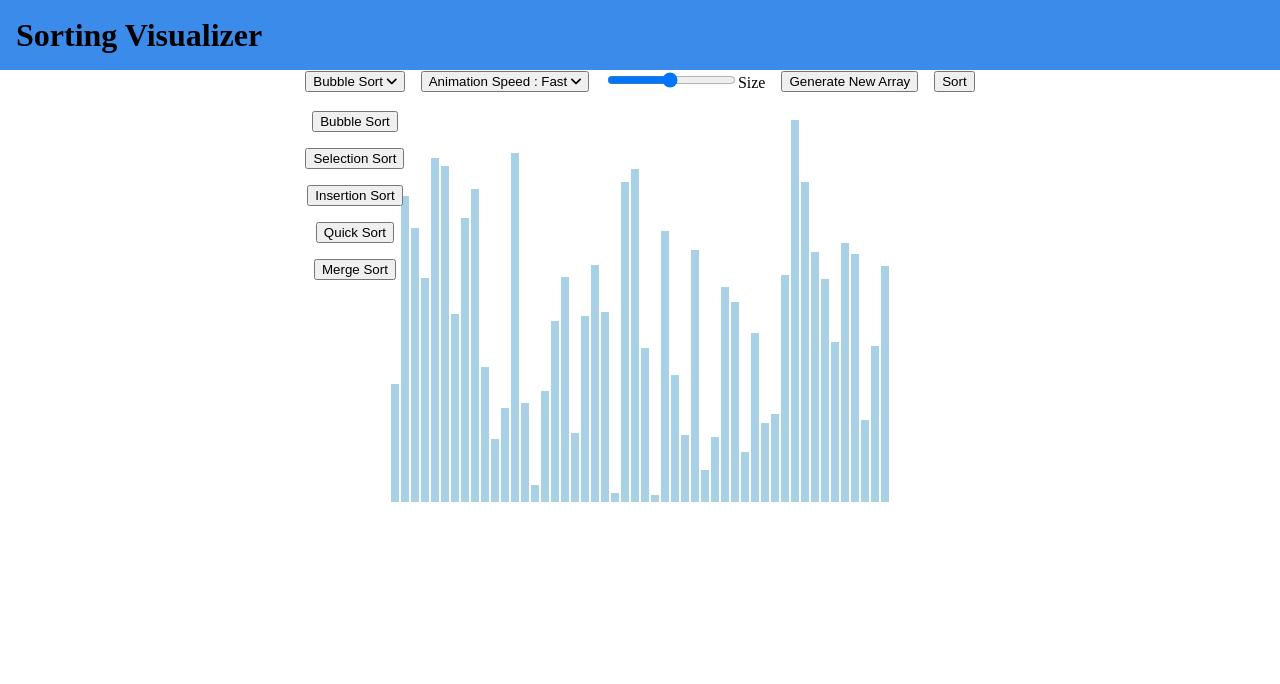
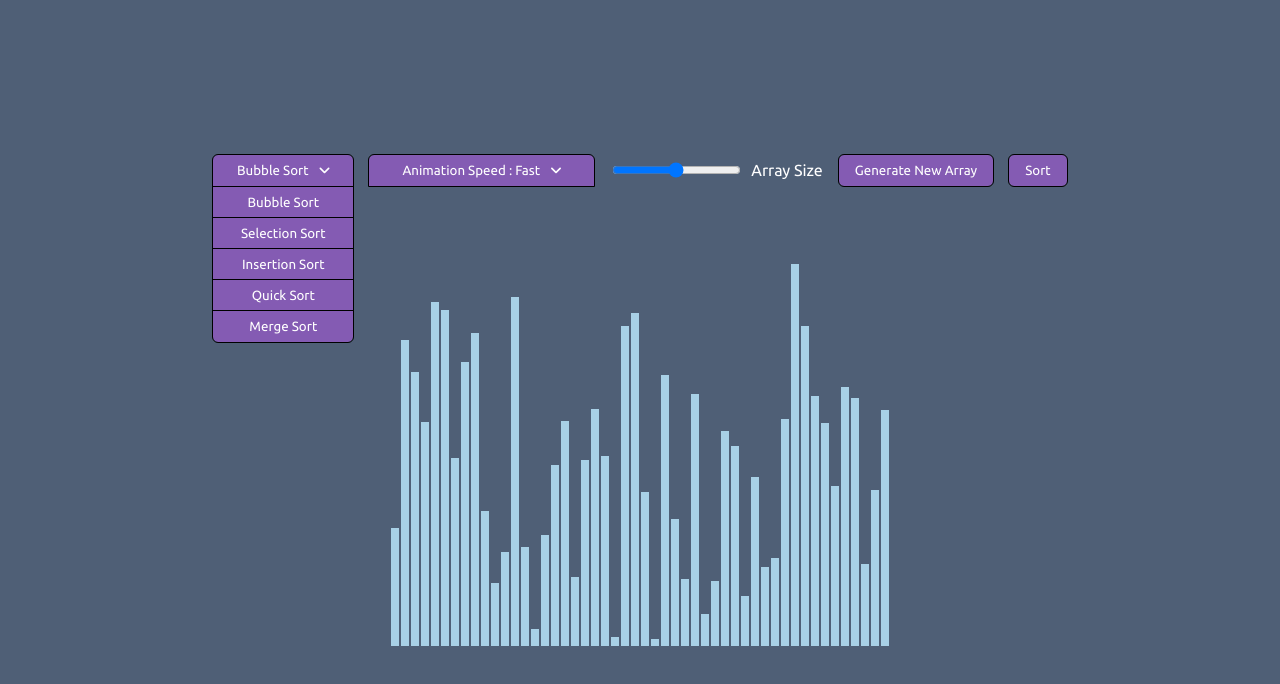
Before and after one commit to YouX24/Sorting-Algo-Visualizer, a React (Create React App) app: page / in a window 1280 px wide. Both pictures are taken after a click on the button "Bubble Sort". Shown: the top 684 px of the page. Built offline with nearby package versions, Linux system fonts and the light colour scheme.

Commit message:
added styling

```diff
--- a/public/index.html
+++ b/public/index.html
@@ -5,6 +5,9 @@
   <meta http-equiv="X-UA-Compatible" content="IE=edge">
   <meta name="viewport" content="width=device-width, initial-scale=1.0">
   <link rel="stylesheet" href="https://cdnjs.cloudflare.com/ajax/libs/font-awesome/6.0.0/css/all.min.css" integrity="sha512-9usAa10IRO0HhonpyAIVpjrylPvoDwiPUiKdWk5t3PyolY1cOd4DSE0Ga+ri4AuTroPR5aQvXU9xC6qOPnzFeg==" crossorigin="anonymous" referrerpolicy="no-referrer" />
+  <link rel="preconnect" href="https://fonts.googleapis.com">
+  <link rel="preconnect" href="https://fonts.gstatic.com" crossorigin>
+  <link href="https://fonts.googleapis.com/css2?family=Ubuntu:wght@400;500;700&display=swap" rel="stylesheet">
   <title>Sorting Algorithm Visualizer</title>
 </head>
 <body>
--- a/src/App.js
+++ b/src/App.js
@@ -1,11 +1,9 @@
 import React from 'react';
-import Header from './components/Header'
 import Graph from './components/Graph';
 
 const App = () => {
   return (
     <div>
-      <Header/>
       <Graph/>
     </div>
   )
--- a/src/components/Graph.js
+++ b/src/components/Graph.js
@@ -13,19 +13,49 @@ const Graph = () => {
     const [arraySize, setArraySize] = useState(50);
 
     const disableBtns = () => {
-        document.getElementById('algo-btn').disabled = true;
-        document.getElementById('gen-new-array-btn').disabled = true;
-        document.getElementById('sort-btn').disabled = true;
-        document.getElementById('speed-btn').disabled = true;
-        document.getElementById('size-slider').disabled = true;
+        const algoBtn = document.getElementById('algo-btn');
+        const genNewArrayBtn = document.getElementById('gen-new-array-btn');
+        const sortBtn = document.getElementById('sort-btn');
+        const speedBtn = document.getElementById('speed-btn');
+        const sizeSlider = document.getElementById('size-slider');
+
+        algoBtn.disabled = true;
+        genNewArrayBtn.disabled = true;
+        sortBtn.disabled = true;
+        speedBtn.disabled = true;
+        sizeSlider.disabled = true;
+
+        algoBtn.classList.remove('active-btn');
+        algoBtn.classList.add('inactive-btn');
+        genNewArrayBtn.classList.remove('active-btn');
+        genNewArrayBtn.classList.add('inactive-btn');
+        sortBtn.classList.remove('active-btn');
+        sortBtn.classList.add('inactive-btn');
+        speedBtn.classList.remove('active-btn');
+        speedBtn.classList.add('inactive-btn');
     }
 
     const enableBtns = () => {
-        document.getElementById('algo-btn').disabled = false;
-        document.getElementById('gen-new-array-btn').disabled = false;
-        document.getElementById('sort-btn').disabled = false;
-        document.getElementById('speed-btn').disabled = false;
-        document.getElementById('size-slider').disabled = false;
+        const algoBtn = document.getElementById('algo-btn');
+        const genNewArrayBtn = document.getElementById('gen-new-array-btn');
+        const sortBtn = document.getElementById('sort-btn');
+        const speedBtn = document.getElementById('speed-btn');
+        const sizeSlider = document.getElementById('size-slider');
+
+        algoBtn.disabled = false;
+        genNewArrayBtn.disabled = false;
+        sortBtn.disabled = false;
+        speedBtn.disabled = false;
+        sizeSlider.disabled = false;
+
+        algoBtn.classList.remove('inactive-btn');
+        algoBtn.classList.add('active-btn');
+        genNewArrayBtn.classList.remove('inactive-btn');
+        genNewArrayBtn.classList.add('active-btn');
+        sortBtn.classList.remove('inactive-btn');
+        sortBtn.classList.add('active-btn');
+        speedBtn.classList.remove('inactive-btn');
+        speedBtn.classList.add('active-btn');
     }
 
     const createArray = () => {
@@ -336,32 +366,32 @@ const Graph = () => {
     // add change array size feature
 
     return (
-        <section>
+        <section className="container">
             <div className='btns'>
                 <div className="sort-container">
-                    <button id="algo-btn" onClick={showAlgorithms}>{currentAlgorithm} <i className="fa-solid fa-angle-down"></i></button>
+                    <button id="algo-btn" className="sort-algo-btn first-btn active-btn" onClick={showAlgorithms}>{currentAlgorithm} <i className="fa-solid fa-angle-down"></i></button>
                     <div id='sorting-algorithms' className='sorting-algorithms' style={{visibility: 'hidden'}}>
-                        <button onClick={changeAlgorithm}>Bubble Sort</button>
-                        <button onClick={changeAlgorithm}>Selection Sort</button>
-                        <button onClick={changeAlgorithm}>Insertion Sort</button>
-                        <button onClick={changeAlgorithm}>Quick Sort</button>
-                        <button onClick={changeAlgorithm}>Merge Sort</button>
+                        <button className="sort-algo-btn active-btn" onClick={changeAlgorithm}>Bubble Sort</button>
+                        <button className="sort-algo-btn active-btn" onClick={changeAlgorithm}>Selection Sort</button>
+                        <button className="sort-algo-btn active-btn" onClick={changeAlgorithm}>Insertion Sort</button>
+                        <button className="sort-algo-btn active-btn" onClick={changeAlgorithm}>Quick Sort</button>
+                        <button className="sort-algo-btn active-btn last-btn" onClick={changeAlgorithm}>Merge Sort</button>
                     </div>
                 </div>
                 <div className="speed-container">
-                    <button id="speed-btn" onClick={showSpeeds}>Animation Speed : {currentSpeed} <i className="fa-solid fa-angle-down"></i></button>
+                    <button id="speed-btn" className="animation-speed-btn first-btn active-btn" onClick={showSpeeds}>Animation Speed : {currentSpeed} <i className="fa-solid fa-angle-down"></i></button>
                     <div id='speed-selection' className='speed-selection' style={{visibility: 'hidden'}}>
-                        <button onClick={changeSpeed}>Slow</button>
-                        <button onClick={changeSpeed}>Fast</button>
-                        <button onClick={changeSpeed}>Very Fast</button>
+                        <button className="animation-speed-btn active-btn" onClick={changeSpeed}>Slow</button>
+                        <button className="animation-speed-btn active-btn" onClick={changeSpeed}>Fast</button>
+                        <button className="animation-speed-btn active-btn last-btn" onClick={changeSpeed}>Very Fast</button>
                     </div>
                 </div>
-                <div>
+                <div className="slider-container">
                     <input id="size-slider" className="array-size-range" onChange={changeSize} type="range" min="2" max="100" name="array-size"/>
-                    <label for="array-size">Size</label>
+                    <label for="array-size">Array Size</label>
                 </div>
-                <button id="gen-new-array-btn" onClick={generateNewArray}>Generate New Array</button>
-                <button id="sort-btn" onClick={sort}>Sort</button>
+                <button id="gen-new-array-btn" className="rounded-btn active-btn" onClick={generateNewArray}>Generate New Array</button>
+                <button id="sort-btn" className="rounded-btn active-btn" onClick={sort}>Sort</button>
             </div>
             <div className='graph-container'>
                 <div className='graph' style={{display: 'grid', gridTemplateColumns: 'repeat(' + nums.length + ', 10px)'}}>
--- a/src/components/Header.js
+++ /dev/null
@@ -1,13 +0,0 @@
-import React from 'react';
-
-const Header = () => {
-    return (
-        <>
-            <header>
-                <h1 className="title">Sorting Visualizer</h1>
-            </header>
-        </>
-    )
-}
-
-export default Header;
--- a/src/index.css
+++ b/src/index.css
@@ -4,10 +4,17 @@
 
 body {
     margin: 0;
+    background-color: #4f5f76;
+    display: flex;
+    align-items: center;
+    justify-content: center;
+    min-height: 500px;
+    height: 100vh;
+    font-family: 'Ubuntu', sans-serif;
 }
 
 header {
-    background-color: #3B8BEB;
+    background-color: #0f2862;
     height: 70px;
     padding: 1rem;
     display: flex;
@@ -41,14 +48,73 @@ header {
     flex-direction: column;
     align-items: center;
     justify-content: center;
-    gap: 1rem;
     position: absolute;
     cursor: pointer;
-    top: 2.5rem;
+    top: 2rem;
 }
 
 .graph-container {
     display: flex;
     align-items: center;
     justify-content: center;
+    margin-top: 50px;
 }
+
+button {
+    color: white;
+    padding: .50rem 1rem;
+    cursor: pointer;
+    border: none;
+    outline: 1px solid black;
+    font-family: 'Ubuntu', sans-serif;
+}
+
+i {
+    padding-left: 0.5rem;
+}
+
+.active-btn {
+    background-color: #845BB3;
+}
+
+.active-btn:hover {
+    background-color: #764ea3;
+}
+
+.inactive-btn {
+    background-color: #FF2E2E;
+    pointer-events: none;
+}
+
+.first-btn {
+    border-top-left-radius: 5px;
+    border-top-right-radius: 5px;
+}
+
+.last-btn {
+    border-bottom-left-radius: 5px;
+    border-bottom-right-radius: 5px;
+}
+
+.rounded-btn {
+    border-radius: 5px;
+}
+
+.sort-algo-btn {
+    width: 140px;
+}
+
+.animation-speed-btn {
+    width: 225px;
+}
+
+.slider-container {
+    display: flex;
+    align-items: center;
+    justify-content: center;
+    gap: 0.5rem;
+}
+
+.slider-container > label {
+    color: white;
+}
```
